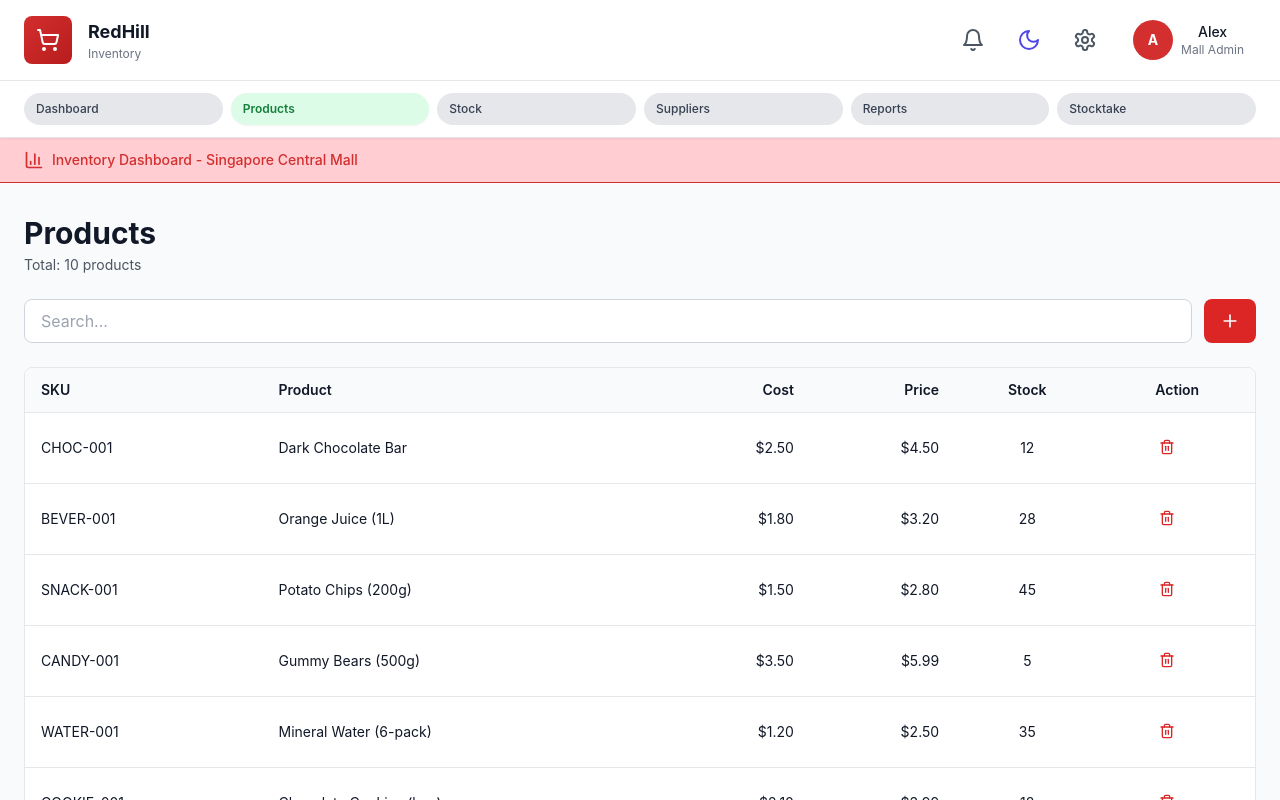
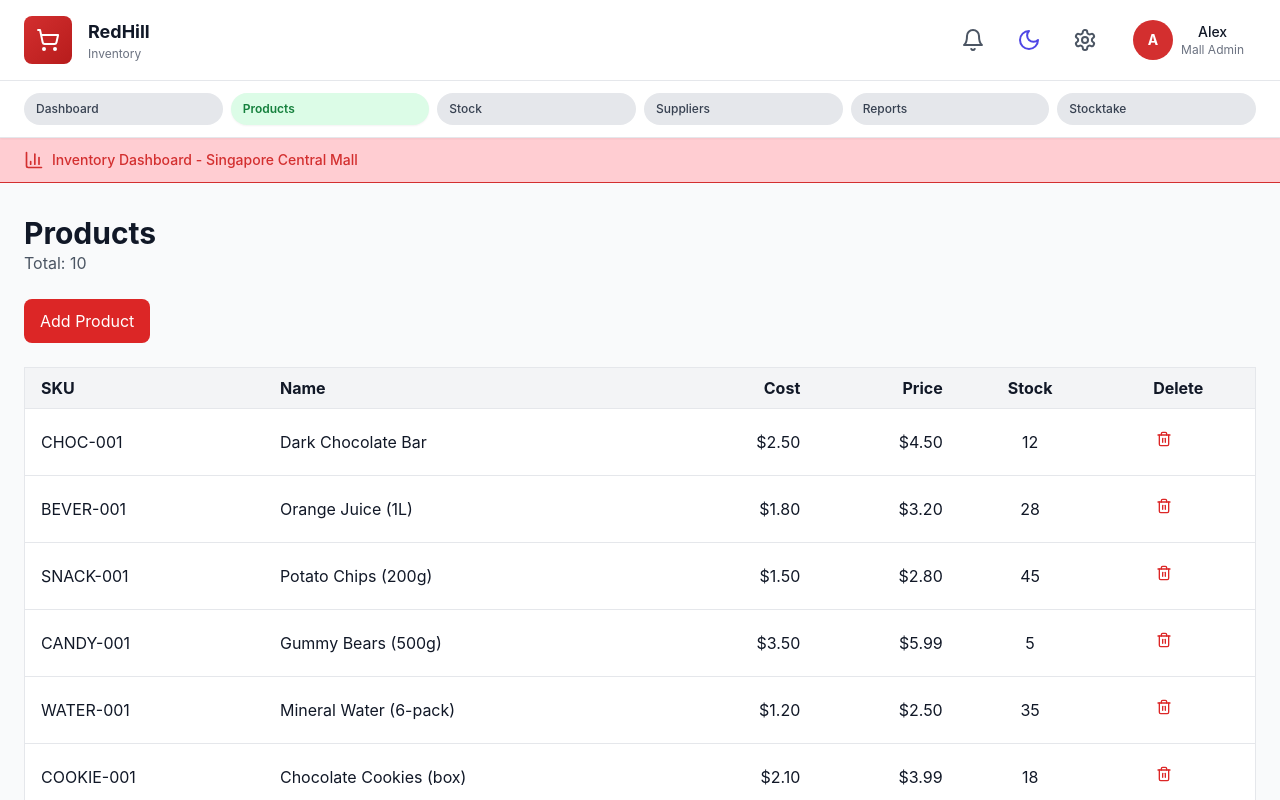
Before and after one commit to prakashram-git/Small-Retail-Inventory-System, a Next.js app: page /products in a window 1280 px wide. Shown: the top 800 px of the page. Built offline with nearby package versions, Linux system fonts and the light colour scheme.

Commit message:
Ultra-simple ProductsPage - minimal code that works

```diff
--- a/components/ProductsPage.tsx
+++ b/components/ProductsPage.tsx
@@ -1,143 +1,91 @@
 'use client';
 
 import { useState, useEffect } from 'react';
-import { Plus, Edit2, Trash2, Search } from 'lucide-react';
+import { Plus, Trash2 } from 'lucide-react';
 import { useInventoryStore } from '@/lib/store';
 import { formatCurrency } from '@/lib/utils';
 
 export default function ProductsPage() {
-  const products = useInventoryStore((state) => state.products);
+  const products = useInventoryStore((state) => state.products) || [];
   const addProduct = useInventoryStore((state) => state.addProduct);
   const deleteProduct = useInventoryStore((state) => state.deleteProduct);
 
   const [showForm, setShowForm] = useState(false);
-  const [search, setSearch] = useState('');
-  const [formName, setFormName] = useState('');
-  const [formCost, setFormCost] = useState('');
-  const [formPrice, setFormPrice] = useState('');
-  const [formStock, setFormStock] = useState('');
-  const [formReorder, setFormReorder] = useState('');
-  const [mounted, setMounted] = useState(false);
+  const [name, setName] = useState('');
+  const [cost, setCost] = useState('');
+  const [price, setPrice] = useState('');
 
-  useEffect(() => {
-    setMounted(true);
-  }, []);
-
-  if (!mounted) return null;
-
-  const handleAddProduct = () => {
-    if (!formName || !formCost || !formPrice) {
-      alert('Fill Name, Cost, and Price');
+  const handleAdd = () => {
+    if (!name || !cost || !price) {
+      alert('Fill all fields');
       return;
     }
 
     addProduct({
       sku: `SKU-${Date.now()}`,
-      name: formName,
+      name,
       category: 'Other',
-      cost: parseFloat(formCost),
-      unitPrice: parseFloat(formPrice),
-      currentStock: parseInt(formStock) || 0,
-      reorderLevel: parseInt(formReorder) || 10,
+      cost: parseFloat(cost),
+      unitPrice: parseFloat(price),
+      currentStock: 0,
+      reorderLevel: 10,
     });
 
-    // Reset form
-    setFormName('');
-    setFormCost('');
-    setFormPrice('');
-    setFormStock('');
-    setFormReorder('');
+    setName('');
+    setCost('');
+    setPrice('');
     setShowForm(false);
   };
 
-  const filteredProducts = products.filter(p =>
-    p.name.toLowerCase().includes(search.toLowerCase()) ||
-    p.sku.toLowerCase().includes(search.toLowerCase())
-  );
-
   return (
-    <main className="bg-gray-50 dark:bg-gray-900 min-h-screen px-3 sm:px-4 md:px-6 py-4 sm:py-6 md:py-8">
+    <main className="bg-gray-50 dark:bg-gray-900 min-h-screen px-6 py-8">
       <div className="mb-6">
         <h1 className="text-3xl font-bold text-gray-900 dark:text-white">Products</h1>
-        <p className="text-sm text-gray-600 dark:text-gray-400 mt-1">
-          Total: {products.length} products
-        </p>
+        <p className="text-gray-600 dark:text-gray-400">Total: {products.length}</p>
       </div>
 
-      {/* Search & Add */}
-      <div className="flex gap-3 mb-6">
+      <button
+        onClick={() => setShowForm(true)}
+        className="mb-6 px-4 py-2 bg-red-600 text-white rounded-lg hover:bg-red-700"
+      >
+        Add Product
+      </button>
+
+      {showForm && (
+        <div className="fixed inset-0 bg-black bg-opacity-50 flex items-center justify-center z-50">
+          <div className="bg-white dark:bg-gray-800 rounded-lg p-6 max-w-md w-full">
+            <h2 className="text-xl font-bold mb-4">Add Product</h2>
             <input
               type="text"
-          placeholder="Search..."
-          value={search}
-          onChange={(e) => setSearch(e.target.value)}
-          className="flex-1 px-4 py-2 border border-gray-300 dark:border-gray-600 bg-white dark:bg-gray-700 text-gray-900 dark:text-white rounded-lg"
-        />
-        <button
-          type="button"
-          onClick={() => setShowForm(true)}
-          className="px-4 py-2 bg-red-600 text-white rounded-lg hover:bg-red-700"
-        >
-          <Plus className="w-5 h-5" />
-        </button>
-      </div>
-
-      {/* Add Form Modal */}
-      {showForm && (
-        <div className="fixed inset-0 bg-black bg-opacity-50 flex items-center justify-center z-50 p-4">
-          <div className="bg-white dark:bg-gray-800 rounded-lg shadow-xl max-w-md w-full p-6">
-            <h2 className="text-lg font-bold text-gray-900 dark:text-white mb-4">Add Product</h2>
-
-            <div className="space-y-3">
-              <input
-                type="text"
-                placeholder="Product Name *"
-                value={formName}
-                onChange={(e) => setFormName(e.target.value)}
-                className="w-full px-3 py-2 border border-gray-300 dark:border-gray-600 bg-white dark:bg-gray-700 text-gray-900 dark:text-white rounded-lg"
+              placeholder="Name"
+              value={name}
+              onChange={(e) => setName(e.target.value)}
+              className="w-full px-3 py-2 mb-3 border border-gray-300 dark:border-gray-600 bg-white dark:bg-gray-700 text-gray-900 dark:text-white rounded"
             />
             <input
               type="number"
-                placeholder="Cost *"
-                value={formCost}
-                onChange={(e) => setFormCost(e.target.value)}
-                className="w-full px-3 py-2 border border-gray-300 dark:border-gray-600 bg-white dark:bg-gray-700 text-gray-900 dark:text-white rounded-lg"
+              placeholder="Cost"
+              value={cost}
+              onChange={(e) => setCost(e.target.value)}
+              className="w-full px-3 py-2 mb-3 border border-gray-300 dark:border-gray-600 bg-white dark:bg-gray-700 text-gray-900 dark:text-white rounded"
             />
             <input
               type="number"
-                placeholder="Selling Price *"
-                value={formPrice}
-                onChange={(e) => setFormPrice(e.target.value)}
-                className="w-full px-3 py-2 border border-gray-300 dark:border-gray-600 bg-white dark:bg-gray-700 text-gray-900 dark:text-white rounded-lg"
+              placeholder="Price"
+              value={price}
+              onChange={(e) => setPrice(e.target.value)}
+              className="w-full px-3 py-2 mb-4 border border-gray-300 dark:border-gray-600 bg-white dark:bg-gray-700 text-gray-900 dark:text-white rounded"
             />
-              <input
-                type="number"
-                placeholder="Stock"
-                value={formStock}
-                onChange={(e) => setFormStock(e.target.value)}
-                className="w-full px-3 py-2 border border-gray-300 dark:border-gray-600 bg-white dark:bg-gray-700 text-gray-900 dark:text-white rounded-lg"
-              />
-              <input
-                type="number"
-                placeholder="Reorder Level"
-                value={formReorder}
-                onChange={(e) => setFormReorder(e.target.value)}
-                className="w-full px-3 py-2 border border-gray-300 dark:border-gray-600 bg-white dark:bg-gray-700 text-gray-900 dark:text-white rounded-lg"
-              />
-            </div>
-
-            <div className="flex gap-3 mt-6">
+            <div className="flex gap-3">
               <button
-                type="button"
                 onClick={() => setShowForm(false)}
-                className="flex-1 px-4 py-2 border border-gray-300 dark:border-gray-600 text-gray-700 dark:text-gray-300 rounded-lg hover:bg-gray-50 dark:hover:bg-gray-700"
+                className="flex-1 px-4 py-2 border border-gray-300 dark:border-gray-600 rounded hover:bg-gray-100 dark:hover:bg-gray-700"
               >
                 Cancel
               </button>
               <button
-                type="button"
-                onClick={handleAddProduct}
-                className="flex-1 px-4 py-2 bg-red-600 text-white rounded-lg hover:bg-red-700"
+                onClick={handleAdd}
+                className="flex-1 px-4 py-2 bg-red-600 text-white rounded hover:bg-red-700"
               >
                 Add
               </button>
@@ -146,32 +94,29 @@ export default function ProductsPage() {
         </div>
       )}
 
-      {/* Products Table */}
-      <div className="bg-white dark:bg-gray-800 rounded-lg border border-gray-200 dark:border-gray-700 overflow-hidden">
-        <table className="w-full">
+      <table className="w-full bg-white dark:bg-gray-800 rounded border border-gray-200 dark:border-gray-700">
         <thead>
-            <tr className="bg-gray-50 dark:bg-gray-700 border-b border-gray-200 dark:border-gray-700">
-              <th className="px-4 py-3 text-left text-sm font-semibold text-gray-900 dark:text-white">SKU</th>
-              <th className="px-4 py-3 text-left text-sm font-semibold text-gray-900 dark:text-white">Product</th>
-              <th className="px-4 py-3 text-right text-sm font-semibold text-gray-900 dark:text-white">Cost</th>
-              <th className="px-4 py-3 text-right text-sm font-semibold text-gray-900 dark:text-white">Price</th>
-              <th className="px-4 py-3 text-center text-sm font-semibold text-gray-900 dark:text-white">Stock</th>
-              <th className="px-4 py-3 text-center text-sm font-semibold text-gray-900 dark:text-white">Action</th>
+          <tr className="bg-gray-100 dark:bg-gray-700">
+            <th className="px-4 py-2 text-left text-gray-900 dark:text-white">SKU</th>
+            <th className="px-4 py-2 text-left text-gray-900 dark:text-white">Name</th>
+            <th className="px-4 py-2 text-right text-gray-900 dark:text-white">Cost</th>
+            <th className="px-4 py-2 text-right text-gray-900 dark:text-white">Price</th>
+            <th className="px-4 py-2 text-center text-gray-900 dark:text-white">Stock</th>
+            <th className="px-4 py-2 text-center text-gray-900 dark:text-white">Delete</th>
           </tr>
         </thead>
-          <tbody className="divide-y divide-gray-200 dark:divide-gray-700">
-            {filteredProducts.map((product) => (
-              <tr key={product.id} className="bg-white dark:bg-gray-800 hover:bg-gray-50 dark:hover:bg-gray-700">
-                <td className="px-4 py-3 text-sm text-gray-900 dark:text-gray-200">{product.sku}</td>
-                <td className="px-4 py-3 text-sm text-gray-900 dark:text-gray-200">{product.name}</td>
-                <td className="px-4 py-3 text-right text-sm text-gray-900 dark:text-gray-200">{formatCurrency(product.cost)}</td>
-                <td className="px-4 py-3 text-right text-sm text-gray-900 dark:text-gray-200">{formatCurrency(product.unitPrice)}</td>
-                <td className="px-4 py-3 text-center text-sm text-gray-900 dark:text-gray-200">{product.currentStock}</td>
-                <td className="px-4 py-3 text-center">
+        <tbody>
+          {products.map((p) => (
+            <tr key={p.id} className="border-t border-gray-200 dark:border-gray-700 hover:bg-gray-50 dark:hover:bg-gray-700">
+              <td className="px-4 py-2 text-gray-900 dark:text-white">{p.sku}</td>
+              <td className="px-4 py-2 text-gray-900 dark:text-white">{p.name}</td>
+              <td className="px-4 py-2 text-right text-gray-900 dark:text-white">{formatCurrency(p.cost)}</td>
+              <td className="px-4 py-2 text-right text-gray-900 dark:text-white">{formatCurrency(p.unitPrice)}</td>
+              <td className="px-4 py-2 text-center text-gray-900 dark:text-white">{p.currentStock}</td>
+              <td className="px-4 py-2 text-center">
                 <button
-                    type="button"
-                    onClick={() => deleteProduct(product.id)}
-                    className="p-1 text-red-600 dark:text-red-400 hover:bg-red-50 dark:hover:bg-red-900/20"
+                  onClick={() => deleteProduct(p.id)}
+                  className="text-red-600 hover:text-red-800"
                 >
                   <Trash2 className="w-4 h-4" />
                 </button>
@@ -180,12 +125,6 @@ export default function ProductsPage() {
           ))}
         </tbody>
       </table>
-        {filteredProducts.length === 0 && (
-          <div className="px-6 py-8 text-center text-gray-500 dark:text-gray-400">
-            No products found
-          </div>
-        )}
-      </div>
     </main>
   );
 }
```
Lines whose indentation alone changed are shown as unchanged.
